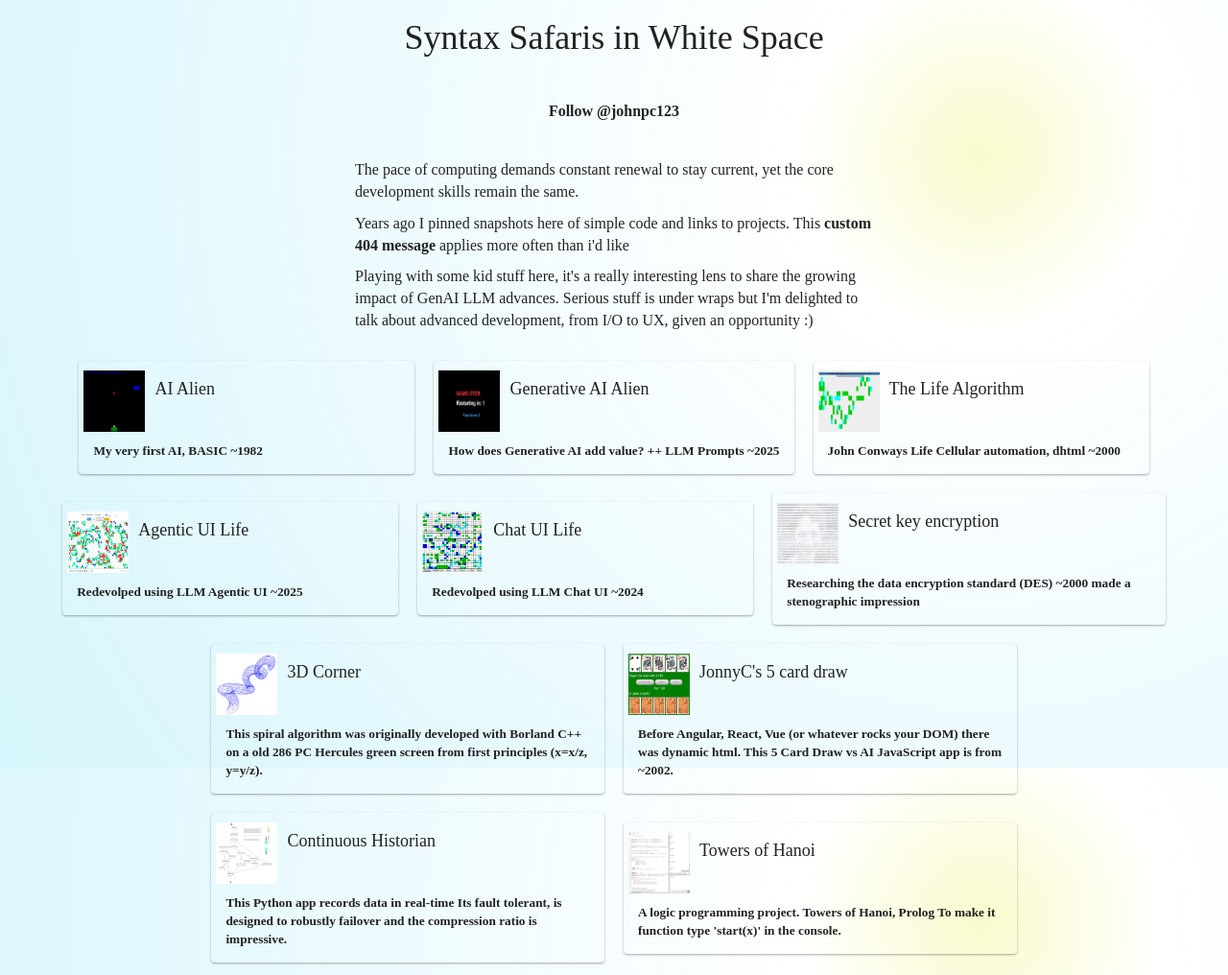
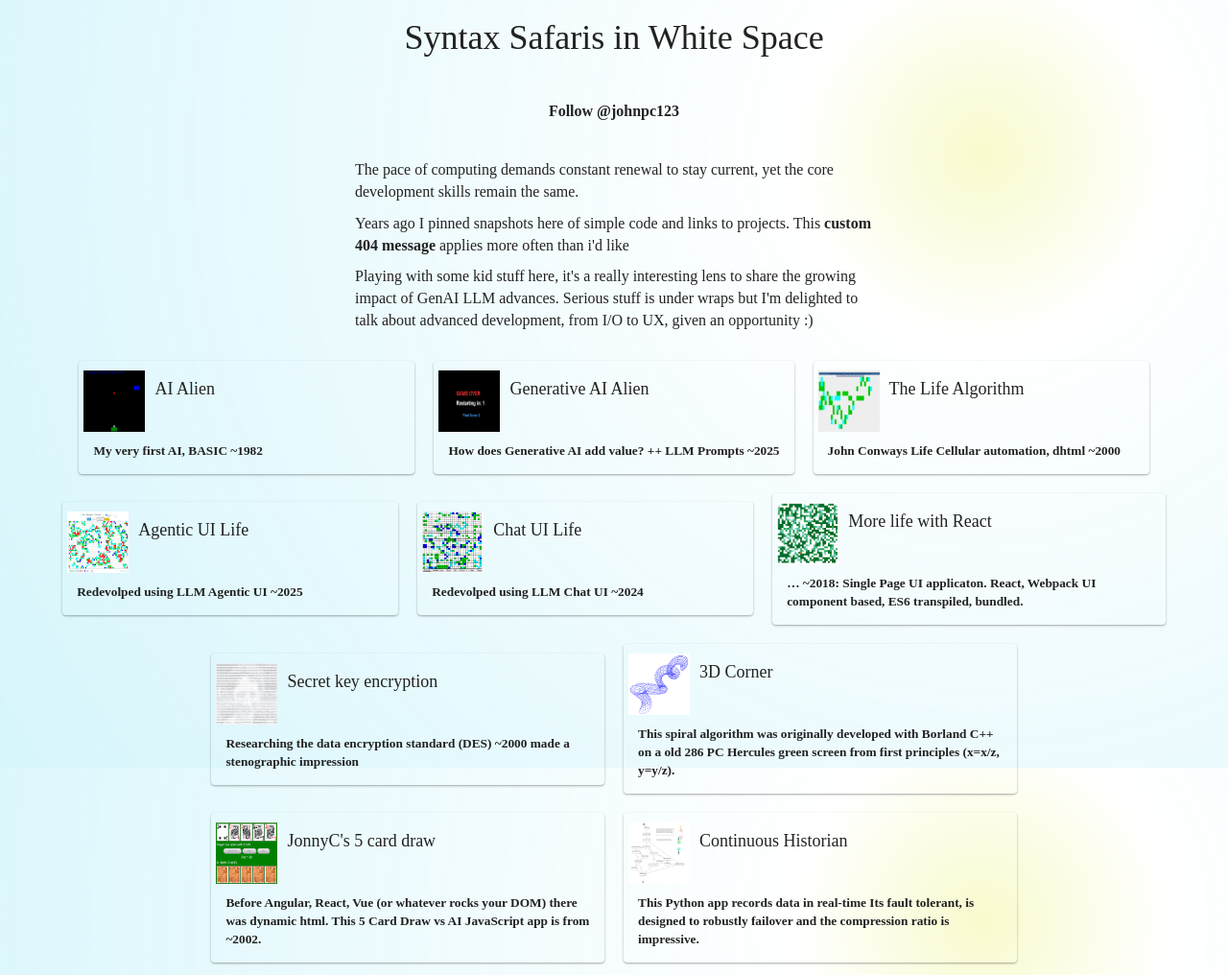
Before and after one commit to Johnpc123/johnpc123.github.io, a plain HTML site: page index.html in a window 1280 px wide. Shown: the top 1016 px of the page at 96% size. Drawn offline with nearby package versions, Linux system fonts and the light colour scheme.

Commit message:
Uncomment React Life blog post card in index.html

```diff
--- a/index.html
+++ b/index.html
@@ -388,7 +388,7 @@
 
 
 
-      <!--<a href="https://practicalcoder.com/react-life/" target="_blank">
+      <a href="https://practicalcoder.com/react-life/" target="_blank">
       <div class="jpcCardFlex">
             <div class="jpcCardHeader">
               <div class="jpcCardImg">
@@ -403,7 +403,7 @@
               </p>
             </div>
         </div>
-      </a>-->
+      </a>
 
       <a href="https://corner.practicalcoder.com/impression.html" target="_blank">
       <div class="jpcCardFlex">
```
